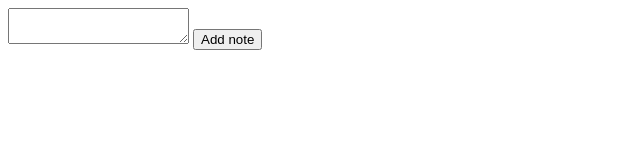
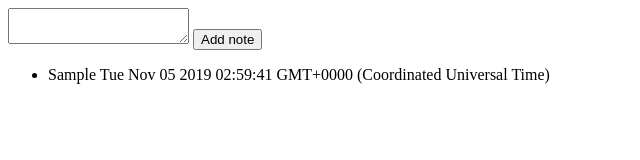
Before and after one commit to IbnuAhsani/test-indexeddb, a plain HTML site: page index.html in a window 1280 px wide. Both pictures are taken after typing "Sample" into the empty fields and a click on the button "Add note". Shown: the whole page, without its empty margins (0-640 px from the left). Drawn offline with Linux system fonts and the light colour scheme.

Commit message:
feat: display list of values in IndexedDB

```diff
--- a/db.js
+++ b/db.js
@@ -9,6 +9,8 @@ dbReq.onupgradeneeded = event => {
 
 dbReq.onsuccess = event => {
   db = event.target.result;
+
+  getAndDisplayNotes(db);
 };
 
 dbReq.onerror = event => {
@@ -22,7 +24,7 @@ const addStickyNote = (db, message) => {
 
   store.add(note);
 
-  tx.oncomplete = () => console.log("stored note!");
+  tx.oncomplete = () => getAndDisplayNotes(db);
   tx.onerror = event => alert("error storing note " + event.target.errorCode);
 };
 
@@ -33,3 +35,34 @@ const submitNote = () => {
 
   message.value = "";
 };
+
+const displayNotes = notes => {
+  let listHTML = "<ul>";
+
+  for (const note of notes)
+    listHTML +=
+      "<li>" + note.text + " " + new Date(note.timestamp).toString() + "</li>";
+
+  document.getElementById("notes").innerHTML = listHTML;
+};
+
+const getAndDisplayNotes = db => {
+  let tx = db.transaction(["notes"], "readonly");
+  let store = tx.objectStore("notes");
+
+  let req = store.openCursor();
+  let allNotes = [];
+
+  req.onsuccess = event => {
+    let cursor = event.target.result;
+
+    if (cursor) {
+      allNotes.push(cursor.value);
+      cursor.continue();
+    } else displayNotes(allNotes);
+  };
+
+  req.onerror = event => {
+    alert("error cursor in request " + event.target.errorCode);
+  };
+};
--- a/index.html
+++ b/index.html
@@ -8,6 +8,7 @@
         <button onclick="submitNote()">Add note</button>
       </div>
     </div>
+    <div id="notes"></div>
     <script src="db.js"></script>
   </body>
 </html>
```
